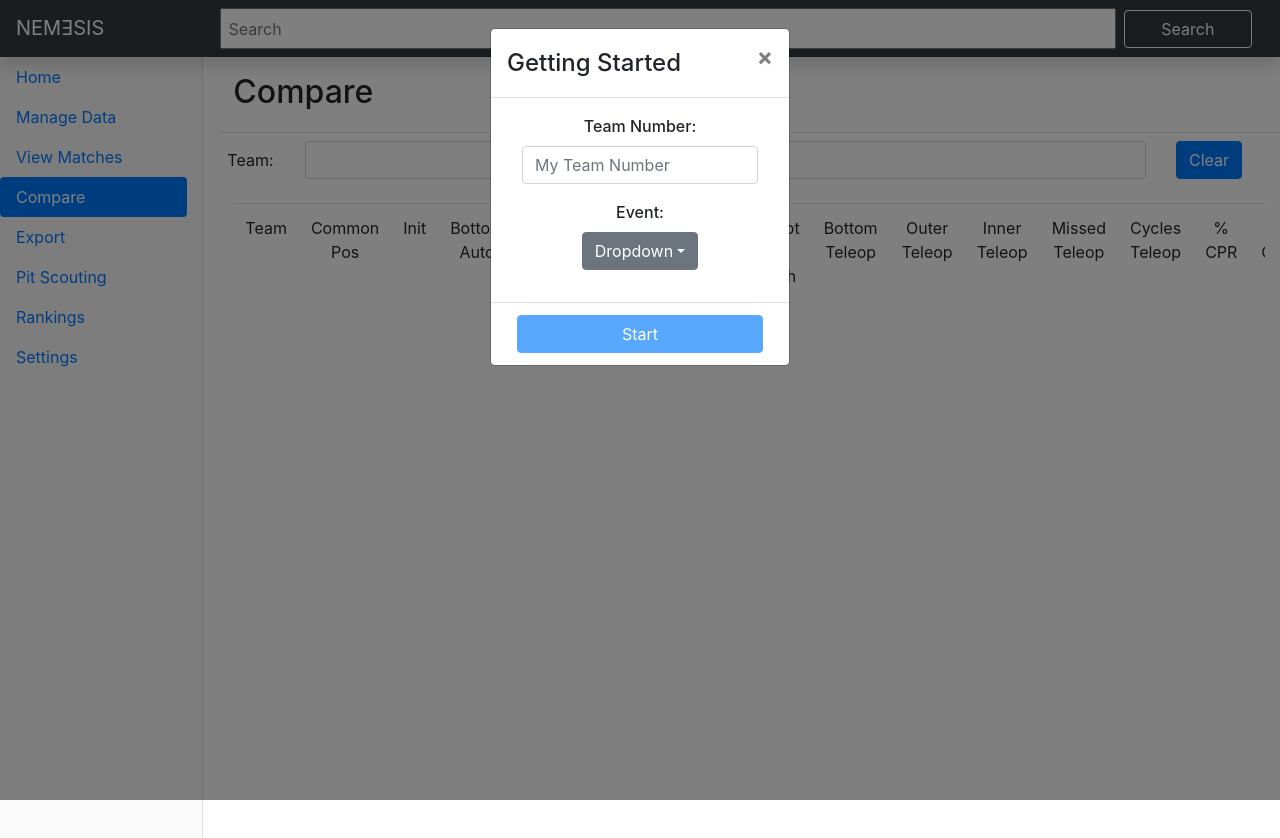
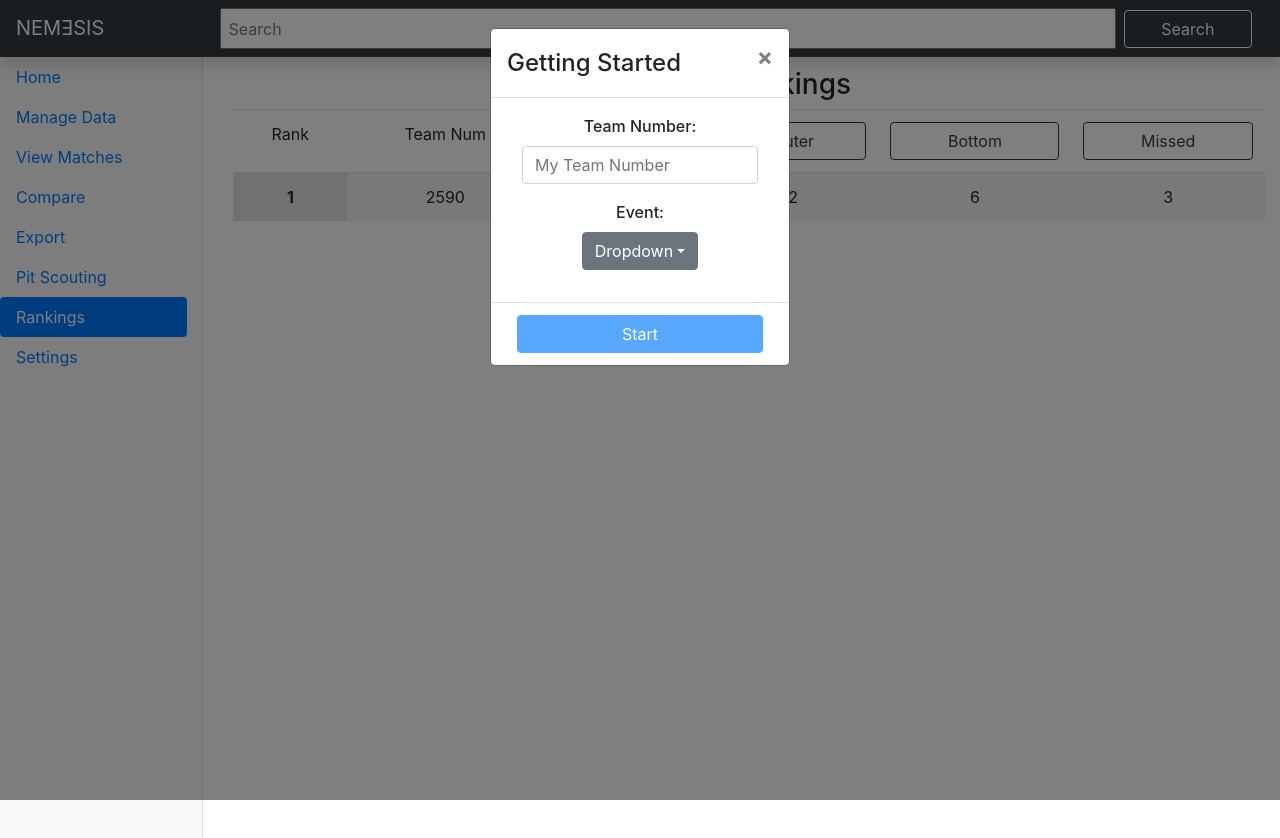
Before and after one commit to codejvn/MasterScout, a React (Create React App) app: page / in a window 1280 px wide. Shown: the top 838 px of the page. Built offline with nearby package versions, Linux system fonts and the light colour scheme.

Commit message:
ranking sorting method is no longer hard coded

```diff
--- a/src/App.js
+++ b/src/App.js
@@ -50,7 +50,7 @@ export class App extends Component {
           <div>
             <Navigation />
             <Tab.Container
-              defaultActiveKey="4"
+              defaultActiveKey="7"
               className="justify-content-between"
             >
               <Row>
--- a/src/Components/Layout/Rankings.js
+++ b/src/Components/Layout/Rankings.js
@@ -3,12 +3,22 @@ import Container from "react-bootstrap/Container";
 import { RankRow } from "../RankRow.js";
 import { connect } from "react-redux";
 import Table from "react-bootstrap/Table";
+import Button from "react-bootstrap/Button";
 
 export class RankingsRaw extends Component {
+  state = {
+    sortMethod: "Inner",
+  };
+  selectSortBy = (event) => {
+    console.log(event.target.getAttribute("sort"));
+    this.setState({
+      sortMethod: event.target.getAttribute("sort"),
+    });
+  };
   getSortedTeams = (sortby) => {
     let sorted = this.props.dataReducer.teams;
     switch (sortby) {
-      case "INNER":
+      case "Inner":
         sorted.sort(
           (a, b) =>
             b.aggregated[0][4] +
@@ -16,7 +26,7 @@ export class RankingsRaw extends Component {
             (a.aggregated[0][4] + a.aggregated[1][2])
         );
         break;
-      case "OUTER":
+      case "Outer":
         sorted.sort(
           (a, b) =>
             b.aggregated[0][3] +
@@ -24,7 +34,7 @@ export class RankingsRaw extends Component {
             (a.aggregated[0][3] + a.aggregated[1][1])
         );
         break;
-      case "BOTTOM":
+      case "Bottom":
         sorted.sort(
           (a, b) =>
             b.aggregated[0][2] +
@@ -32,7 +42,7 @@ export class RankingsRaw extends Component {
             (a.aggregated[0][2] + a.aggregated[1][0])
         );
         break;
-      case "MISSED":
+      case "Missed":
         sorted.sort((a, b) => b.aggregated[1][3] - a.aggregated[1][3]);
         break;
     }
@@ -50,14 +60,50 @@ export class RankingsRaw extends Component {
             <tr>
               <td>Rank</td>
               <td>Team Num</td>
-              <td>Inner</td>
-              <td>Outer</td>
-              <td>Bottom</td>
-              <td>Missed</td>
+              <td>
+                <Button
+                  variant="outline-dark"
+                  style={fullWidth}
+                  onClick={this.selectSortBy}
+                  sort={"Inner"}
+                >
+                  Inner
+                </Button>
+              </td>
+              <td>
+                <Button
+                  variant="outline-dark"
+                  style={fullWidth}
+                  onClick={this.selectSortBy}
+                  sort={"Outer"}
+                >
+                  Outer
+                </Button>
+              </td>
+              <td>
+                <Button
+                  variant="outline-dark"
+                  style={fullWidth}
+                  onClick={this.selectSortBy}
+                  sort={"Bottom"}
+                >
+                  Bottom
+                </Button>
+              </td>
+              <td>
+                <Button
+                  variant="outline-dark"
+                  style={fullWidth}
+                  onClick={this.selectSortBy}
+                  sort={"Missed"}
+                >
+                  Missed
+                </Button>
+              </td>
             </tr>
           </thead>
           <tbody>
-            {this.getSortedTeams("INNER").map((team, index) => {
+            {this.getSortedTeams(this.state.sortMethod).map((team, index) => {
               return <RankRow team={team} row={index} />;
             })}
             {console.log(this.props.dataReducer.teams)}
@@ -70,6 +116,9 @@ export class RankingsRaw extends Component {
 const center = {
   textAlign: "center",
   width: "16%",
+};
+const fullWidth = {
+  width: "100%",
 };
 const noTop = {
   top: "0px",
--- a/src/Components/RankRow.js
+++ b/src/Components/RankRow.js
@@ -7,7 +7,7 @@ export class RankRow extends Component {
     let team = this.props.team;
     return (
       <tr style={{ textAlign: "center", width: "100%" }}>
-        <td style={teamRanking}>{this.props.row}</td>
+        <td style={teamRanking}>{this.props.row + 1}</td>
         <td style={center}>{team.teamNumber}</td>
         <td style={center}>{team.aggregated[0][4] + team.aggregated[1][2]}</td>
         <td style={center}>{team.aggregated[0][3] + team.aggregated[1][1]}</td>
```
